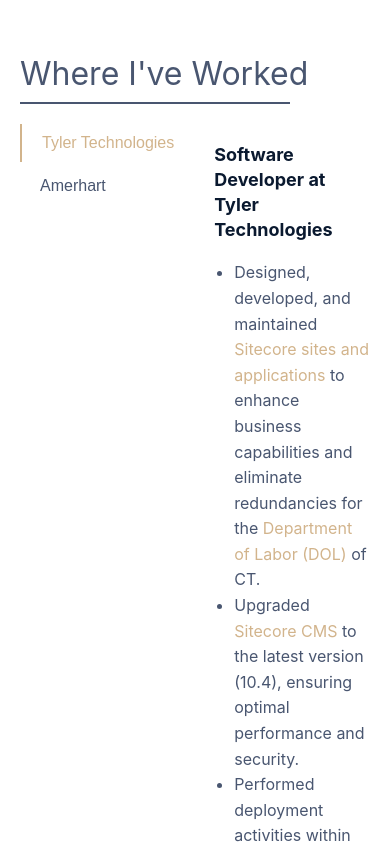
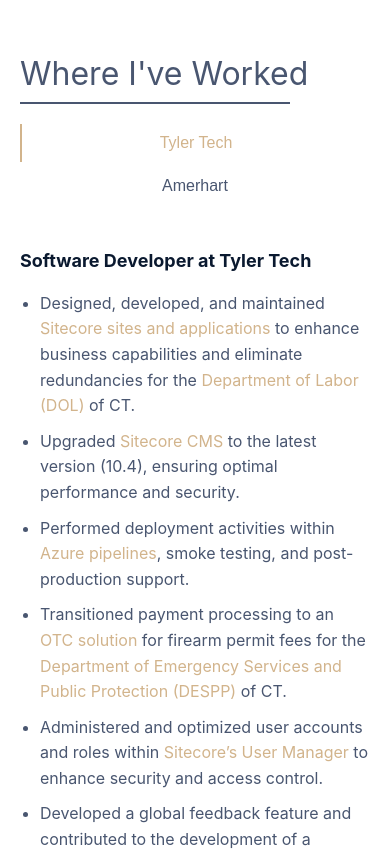
Before and after one commit to eric-tikhonov/interactive-portfolio, a React (Create React App) app in the folder ui/: page / in a window 390 px wide. Shown: the part 2060-2910 px from the top of the page. Built offline with nearby package versions, Linux system fonts and the light colour scheme.

Commit message:
mobile friendly experiences section

```diff
--- a/ui/src/components/Experience/Experience.js
+++ b/ui/src/components/Experience/Experience.js
@@ -7,7 +7,7 @@
 
   const experiences = {
     TylerTech: {
-      company: "Tyler Technologies",
+      company: "Tyler Tech",
       role: "Software Developer",
       description: [
         "Designed, developed, and maintained <span class='highlight'>Sitecore sites and applications</span> to enhance business capabilities and eliminate redundancies for the <span class='highlight'>Department of Labor (DOL)</span> of CT.",
--- a/ui/src/components/Experience/experience.css
+++ b/ui/src/components/Experience/experience.css
@@ -78,3 +78,32 @@
     color: var(--dark-slate);
     line-height: 1.6;
   }
+
+  @media (max-width: 768px) {
+    .experience-content {
+      flex-direction: column;
+      align-items: flex-start;
+    }
+
+    .experience-tabs {
+      width: 100%;
+      margin-bottom: 20px;
+    }
+
+    .tab-button {
+      width: 100%;
+      text-align: center;
+    }
+
+    .experience-details ul {
+      padding-left: 20px;
+      margin-right: 0;
+    }
+
+    .experience-details li {
+      font-size: var(--fz-md);
+      color: var(--dark-slate);
+      line-height: 1.6;
+      margin-bottom: 10px;
+    }
+  }
```
